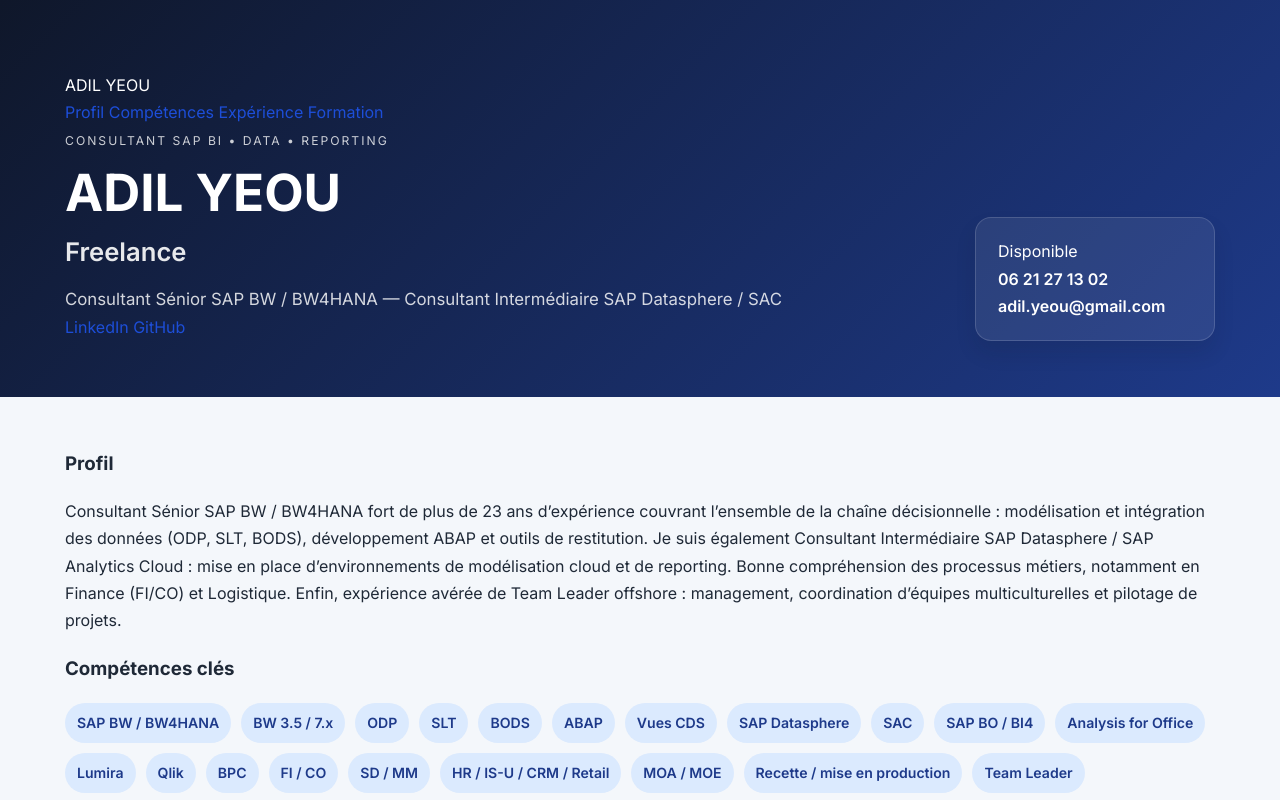
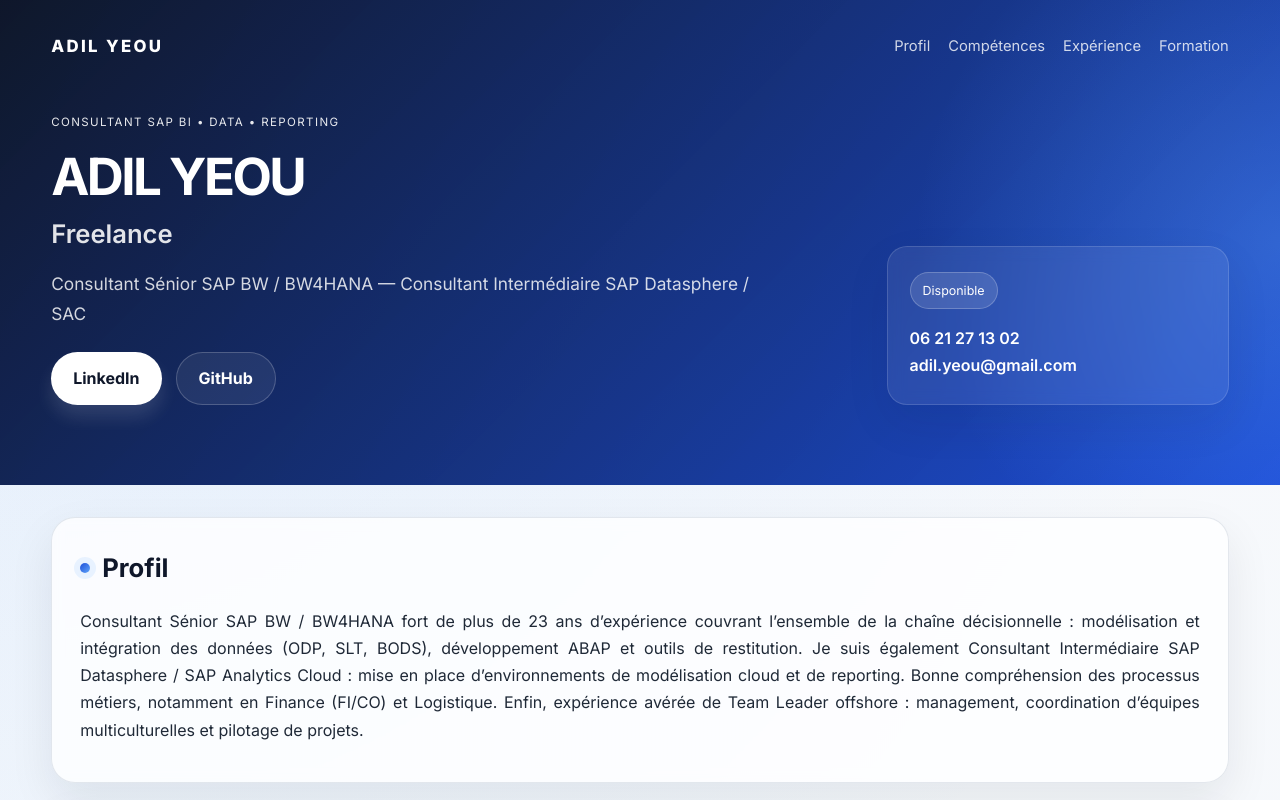
Before and after one commit to adilyeou-ui/adilyeou-ui.github.io, a plain HTML site: page index.html in a window 1280 px wide. Shown: the top 800 px of the page. Drawn offline with Linux system fonts and the light colour scheme.

Commit message:
Refactor CSS styles for design consistency
Updated various CSS variables and styles for improved design consistency. Adjusted background gradients, padding, and layout properties across multiple components.

```diff
--- a/style.css
+++ b/style.css
@@ -1,13 +1,16 @@
 :root {
-  --bg: #f4f7fb;
+  --bg: #f3f7fb;
+  --surface: rgba(255,255,255,0.72);
   --card: #ffffff;
   --primary: #0f172a;
   --secondary: #1d4ed8;
+  --accent: #60a5fa;
   --text: #1f2937;
-  --muted: #5b6474;
-  --border: #e5e7eb;
+  --muted: #667085;
+  --border: rgba(148, 163, 184, 0.25);
   --soft: #dbeafe;
   --soft-text: #1e3a8a;
+  --shadow: 0 18px 45px rgba(15, 23, 42, 0.08);
 }
 
 * {
@@ -21,155 +24,211 @@
 body {
   margin: 0;
   font-family: "Inter", sans-serif;
-  background: var(--bg);
+  background:
+    radial-gradient(circle at top left, rgba(96, 165, 250, 0.15), transparent 35%),
+    linear-gradient(180deg, #f7f9fc 0%, var(--bg) 100%);
   color: var(--text);
   line-height: 1.7;
 }
 
 a {
-  color: var(--secondary);
   text-decoration: none;
 }
 
 .container {
-  width: min(1150px, 92%);
+  width: min(1180px, 92%);
   margin: 0 auto;
 }
 
 .hero {
-  background: linear-gradient(135deg, #0f172a 0%, #1e3a8a 100%);
+  background:
+    linear-gradient(135deg, rgba(15, 23, 42, 0.98), rgba(29, 78, 216, 0.88)),
+    linear-gradient(120deg, #0f172a, #1d4ed8);
+  color: #fff;
+  padding: 24px 0 80px;
+  position: relative;
+  overflow: hidden;
+}
+
+.hero::before {
+  content: "";
+  position: absolute;
+  inset: 0;
+  background: radial-gradient(circle at right center, rgba(96,165,250,0.32), transparent 28%);
+}
+
+.topbar,
+.hero-inner,
+.container {
+  position: relative;
+  z-index: 1;
+}
+
+.topbar {
+  display: flex;
+  align-items: center;
+  justify-content: space-between;
+  gap: 20px;
+  padding: 8px 0 20px;
+}
+
+.brand {
+  font-size: 1.05rem;
+  font-weight: 800;
+  letter-spacing: 0.14em;
+}
+
+.nav-links {
+  display: flex;
+  gap: 18px;
+  flex-wrap: wrap;
+}
+
+.nav-links a {
+  font-size: 0.92rem;
+  color: rgba(255,255,255,0.8);
+  transition: 0.2s ease;
+}
+
+.nav-links a:hover {
   color: white;
-  padding: 72px 0 56px;
 }
 
 .hero-inner {
-  display: flex;
-  align-items: flex-end;
-  justify-content: space-between;
-  gap: 32px;
+  display: grid;
+  grid-template-columns: 2fr 0.85fr;
+  gap: 30px;
+  align-items: end;
+  padding-top: 32px;
 }
 
 .eyebrow {
-  display: inline-block;
-  margin: 0 0 14px;
-  font-size: 0.76rem;
-  letter-spacing: 2px;
+  margin: 0 0 18px;
+  letter-spacing: 0.12em;
   text-transform: uppercase;
-  opacity: 0.78;
+  font-size: 0.72rem;
+  opacity: 0.9;
 }
 
 h1 {
   margin: 0;
-  font-size: clamp(2.3rem, 4vw, 4rem);
+  font-size: clamp(2.8rem, 4vw, 5rem);
   line-height: 1.05;
+  letter-spacing: -0.05em;
 }
 
 h2 {
-  margin: 10px 0 0;
-  font-size: clamp(1.05rem, 2vw, 1.6rem);
+  margin: 8px 0 0;
+  font-size: clamp(1.1rem, 2vw, 1.7rem);
   font-weight: 600;
-  color: rgba(255,255,255,0.9);
+  color: rgba(255,255,255,0.88);
 }
 
 .subtitle {
-  margin: 12px 0 0;
-  font-size: 1.05rem;
+  margin-top: 14px;
+  max-width: 700px;
+  font-size: 1.08rem;
   color: rgba(255,255,255,0.82);
+}
+
+.cta-row {
+  display: flex;
+  gap: 14px;
+  flex-wrap: wrap;
+  margin-top: 24px;
+}
+
+.btn {
+  display: inline-flex;
+  align-items: center;
+  justify-content: center;
+  padding: 12px 22px;
+  border-radius: 999px;
+  font-weight: 700;
+  transition: transform 0.2s ease, box-shadow 0.2s ease;
+}
+
+.btn:hover {
+  transform: translateY(-2px);
+}
+
+.btn.primary {
+  background: white;
+  color: var(--primary);
+  box-shadow: 0 12px 18px rgba(255,255,255,0.12);
+}
+
+.btn.secondary {
+  background: rgba(255,255,255,0.07);
+  border: 1px solid rgba(255,255,255,0.2);
+  color: white;
 }
 
 .contact-card {
   background: rgba(255,255,255,0.08);
-  border: 1px solid rgba(255,255,255,0.15);
-  border-radius: 16px;
-  padding: 20px 22px;
-  min-width: 240px;
-  box-shadow: 0 12px 20px rgba(15, 23, 42, 0.12);
+  border: 1px solid rgba(255,255,255,0.14);
+  border-radius: 20px;
+  padding: 25px 22px;
+  box-shadow: var(--shadow);
+  backdrop-filter: blur(8px);
+}
+
+.badge {
+  display: inline-block;
+  background: rgba(255,255,255,0.12);
+  border: 1px solid rgba(255,255,255,0.22);
+  color: white;
+  padding: 7px 12px;
+  border-radius: 999px;
+  font-size: 0.78rem;
+  margin-bottom: 16px;
 }
 
 .contact-card p {
   margin: 0;
+  font-size: 1rem;
   font-weight: 600;
 }
 
 main {
-  padding: 32px 0 80px;
+  padding: 32px 0 90px;
 }
 
-.section {
-  background: var(--card);
+.card {
+  background: rgba(255,255,255,0.78);
+  backdrop-filter: blur(6px);
   border: 1px solid var(--border);
-  border-radius: 18px;
-  padding: 28px 30px;
+  border-radius: 24px;
+  padding: 28px 28px 22px;
+  box-shadow: var(--shadow);
   margin-bottom: 22px;
-  box-shadow: 0 10px 25px rgba(15, 23, 42, 0.03);
 }
 
-.section h3 {
-  margin: 0 0 18px;
-  font-size: 1.5rem;
+.section-title {
+  display: flex;
+  align-items: center;
+  gap: 12px;
+  margin-bottom: 18px;
+}
+
+.dot {
+  width: 10px;
+  height: 10px;
+  border-radius: 50%;
+  background: linear-gradient(135deg, var(--secondary), var(--accent));
+  box-shadow: 0 0 0 6px rgba(96,165,250,0.12);
+}
+
+.section-title h3 {
+  margin: 0;
+  font-size: clamp(1.2rem, 2vw, 1.6rem);
   color: var(--primary);
 }
 
-.section p {
-  margin: 0;
+.section-intro p {
+  font-size: 1rem;
   color: var(--text);
   text-align: justify;
-}
-
-.compact-list {
-  margin: 0;
-  padding-left: 20px;
-}
-
-.compact-list li {
-  margin-bottom: 8px;
-}
-
-.langues {
-  margin-top: 18px;
-}
-
-.langues p {
-  margin: 6px 0 0;
-}
-
-.job {
-  border-top: 1px solid var(--border);
-  padding-top: 18px;
-  margin-top: 18px;
-}
-
-.job:first-of-type {
-  border-top: none;
-  padding-top: 0;
-  margin-top: 0;
-}
-
-.job-head {
-  display: flex;
-  justify-content: space-between;
-  gap: 14px;
-  flex-wrap: wrap;
-  margin-bottom: 10px;
-}
-
-.job-head strong {
-  color: var(--secondary);
-  font-size: 0.96rem;
-}
-
-.job-head span {
-  color: var(--muted);
-  font-weight: 600;
-}
-
-.job ul {
-  margin: 0;
-  padding-left: 18px;
-}
-
-.job li {
-  margin-bottom: 8px;
 }
 
 .skills {
@@ -181,23 +240,93 @@
 .skills span {
   background: var(--soft);
   color: var(--soft-text);
-  padding: 8px 12px;
   border-radius: 999px;
-  font-size: 0.88rem;
+  padding: 9px 13px;
+  font-size: 0.87rem;
   font-weight: 600;
+  border: 1px solid rgba(96, 165, 250, 0.2);
+}
+
+.timeline {
+  display: flex;
+  flex-direction: column;
+  gap: 18px;
+  margin-top: 10px;
+}
+
+.event {
+  display: grid;
+  grid-template-columns: 180px 1fr;
+  gap: 16px;
+  padding-top: 12px;
+  border-top: 1px solid var(--border);
+}
+
+.event:first-child {
+  border-top: none;
+  padding-top: 0;
+}
+
+.time {
+  color: var(--secondary);
+  font-weight: 700;
+  font-size: 0.92rem;
+  padding-top: 6px;
+}
+
+.content h4 {
+  margin: 0 0 8px;
+  font-size: 1.1rem;
+  color: var(--primary);
+}
+
+.content p {
+  margin: 0 0 6px;
+}
+
+.meta {
+  color: var(--muted);
+  font-size: 0.92rem;
+}
+
+.mini-grid {
+  display: grid;
+  grid-template-columns: 1.2fr 0.8fr;
+  gap: 30px;
+}
+
+.mini-grid h4 {
+  margin: 0 0 10px;
+  color: var(--primary);
+  font-size: 1.1rem;
+}
+
+.mini-grid ul {
+  margin: 0;
+  padding-left: 18px;
+  color: var(--text);
 }
 
 @media (max-width: 820px) {
-  .hero-inner {
+  .topbar {
     flex-direction: column;
     align-items: flex-start;
   }
 
-  .contact-card {
-    width: 100%;
+  .nav-links {
+    gap: 12px;
   }
 
-  .section {
-    padding: 22px 18px;
+  .hero-inner {
+    grid-template-columns: 1fr;
+    align-items: start;
+  }
+
+  .event {
+    grid-template-columns: 1fr;
+  }
+
+  .mini-grid {
+    grid-template-columns: 1fr;
   }
 }
```
